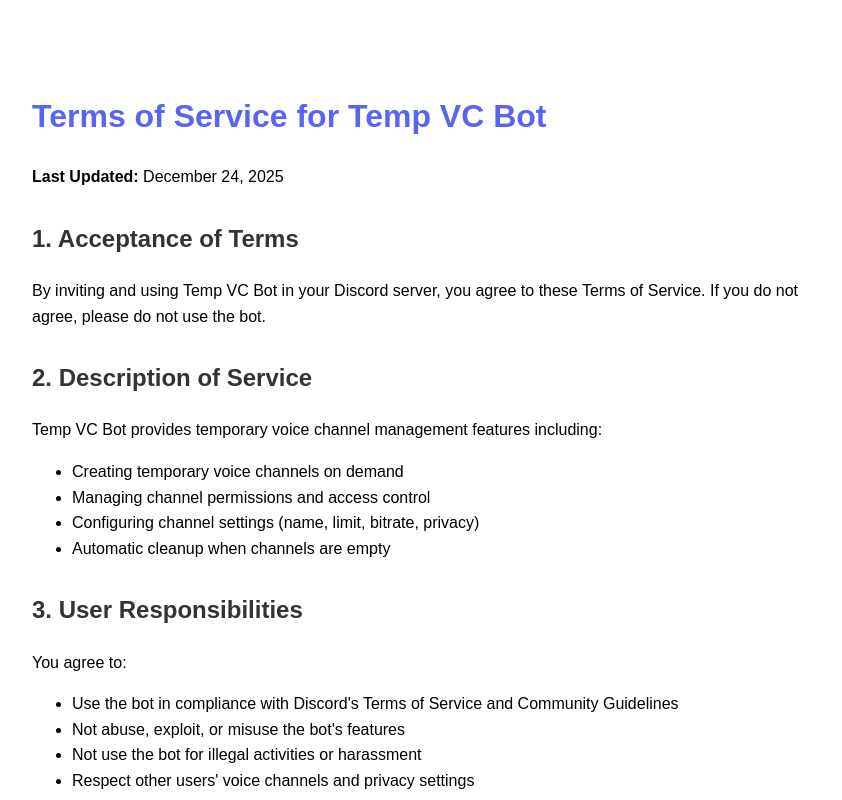
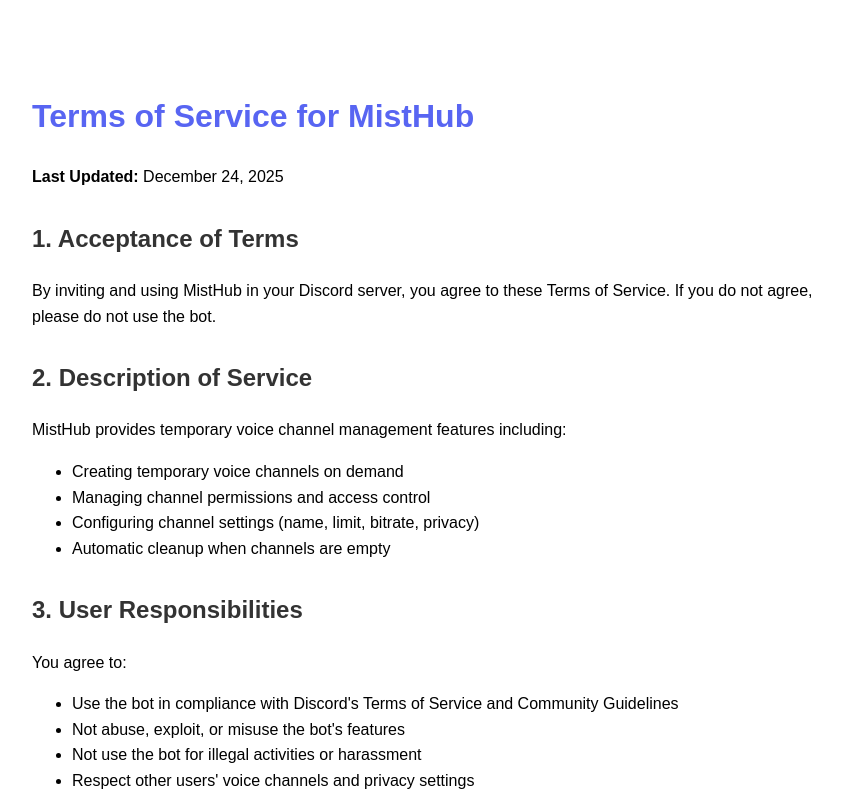
Before and after one commit to Leo-jr/MistHub-bot, a plain HTML site: page terms-of-service.html in a window 1280 px wide. Shown: the top 800 px of the page, without its empty margins (208-1050 px from the left). Drawn offline with Linux system fonts and the light colour scheme.

Commit message:
Update terms-of-service.html

```diff
--- a/terms-of-service.html
+++ b/terms-of-service.html
@@ -17,14 +17,14 @@
     </style>
 </head>
 <body>
-    <h1>Terms of Service for Temp VC Bot</h1>
+    <h1>Terms of Service for MistHub</h1>
     <p><strong>Last Updated:</strong> December 24, 2025</p>
 
     <h2>1. Acceptance of Terms</h2>
-    <p>By inviting and using Temp VC Bot in your Discord server, you agree to these Terms of Service. If you do not agree, please do not use the bot.</p>
+    <p>By inviting and using MistHub in your Discord server, you agree to these Terms of Service. If you do not agree, please do not use the bot.</p>
 
     <h2>2. Description of Service</h2>
-    <p>Temp VC Bot provides temporary voice channel management features including:</p>
+    <p>MistHub provides temporary voice channel management features including:</p>
     <ul>
         <li>Creating temporary voice channels on demand</li>
         <li>Managing channel permissions and access control</li>
@@ -58,7 +58,7 @@
     </ul>
 
     <h2>6. Limitations of Liability</h2>
-    <p>Temp VC Bot is provided "as is" without warranty. We are not liable for:</p>
+    <p>MistHub is provided "as is" without warranty. We are not liable for:</p>
     <ul>
         <li>Data loss or corruption</li>
         <li>Service interruptions or downtime</li>
```
